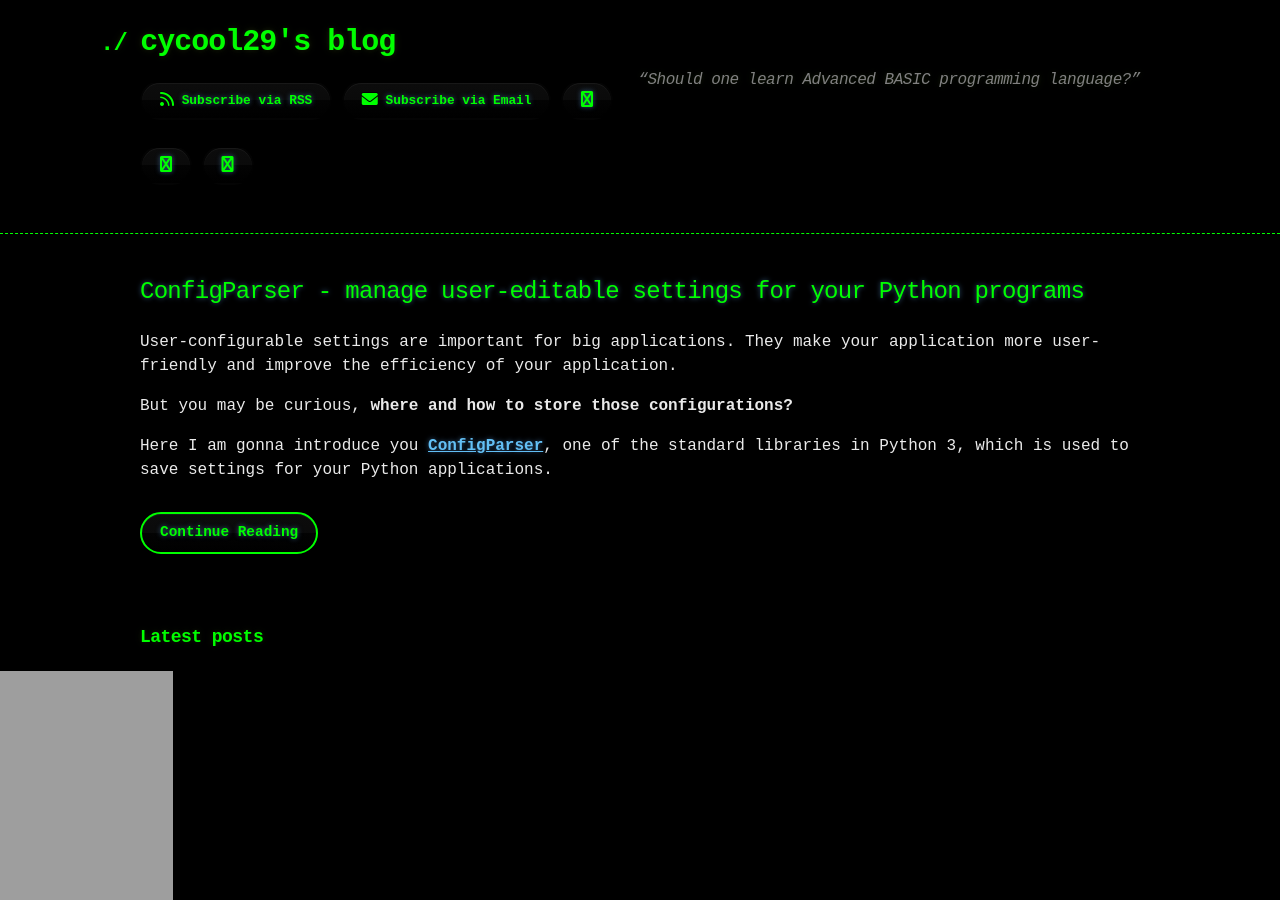
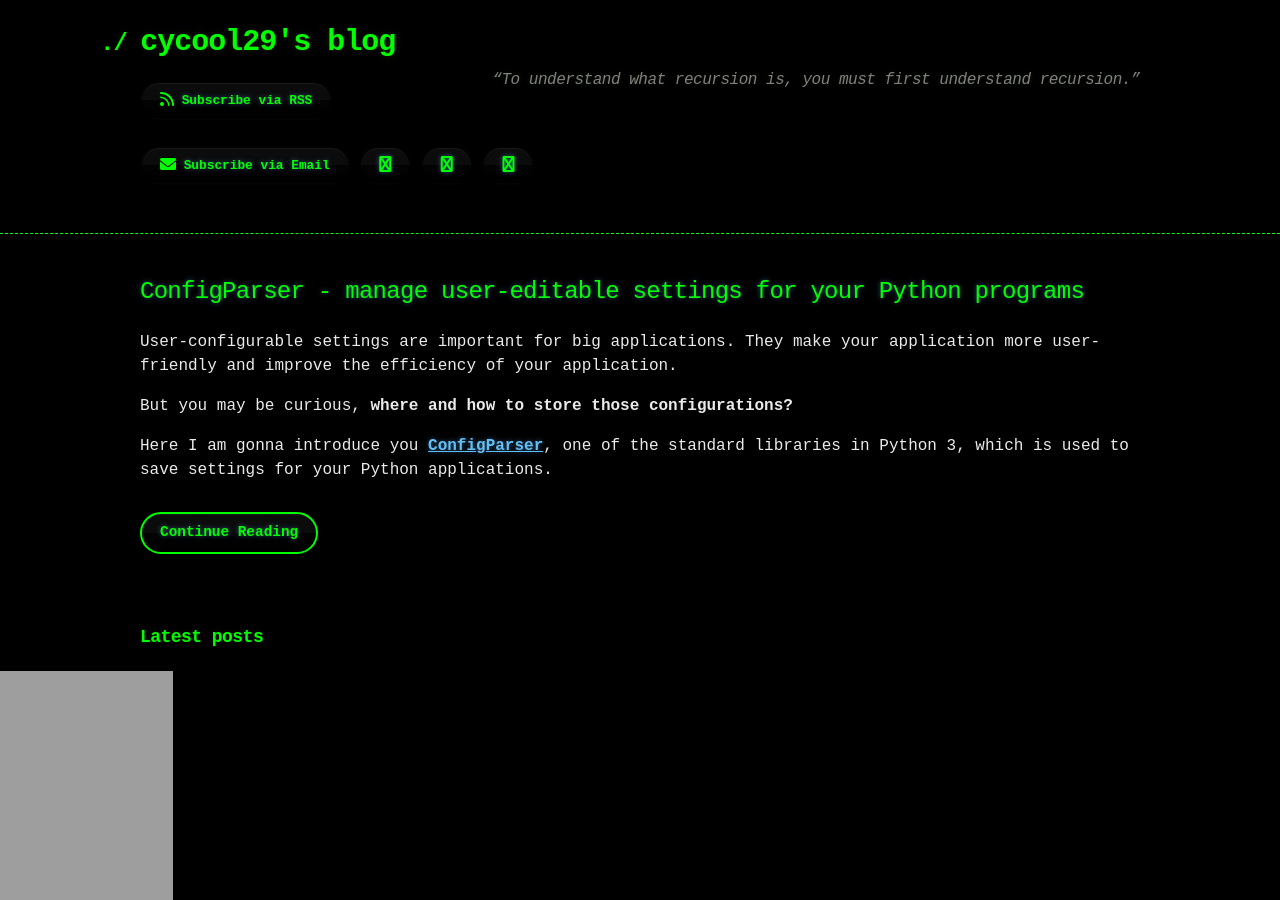
Before and after one commit to cycool29/cycool29.github.io, a Jekyll site: the page built from index.md, in a window 1280 px wide and 900 px high. Built offline with Jekyll 4.4.1, drawn with Linux system fonts in a browser that asks for light colours; a style sheet for code colours, icons or effects is not loaded.

Commit message:
Update quotes

```diff
--- a/_config.yml
+++ b/_config.yml
@@ -1,5 +1,5 @@
 title: cycool29's blog
-description: "“Should one learn Advanced BASIC programming language?” "
+description: "“To understand what recursion is, you must first understand recursion.” "
 bio: A high school student. Intermediate in Python, Git, Bash. Learning JavaScript. He/Him. "
 author: cycool29
 url: https://cycool29.github.io
```
